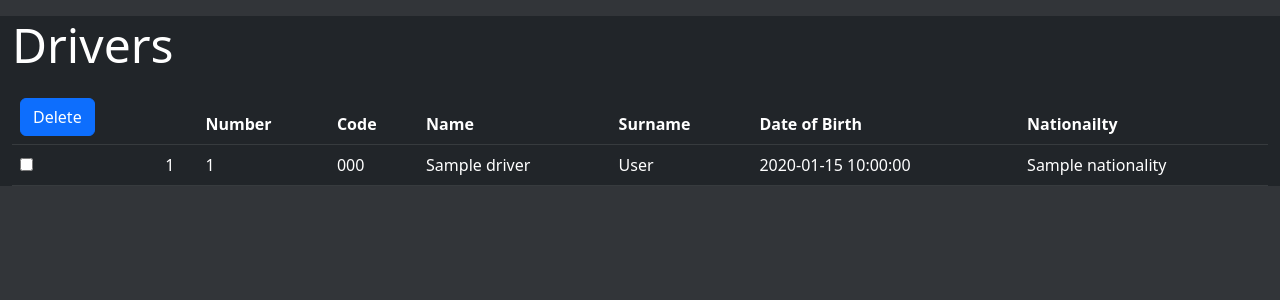
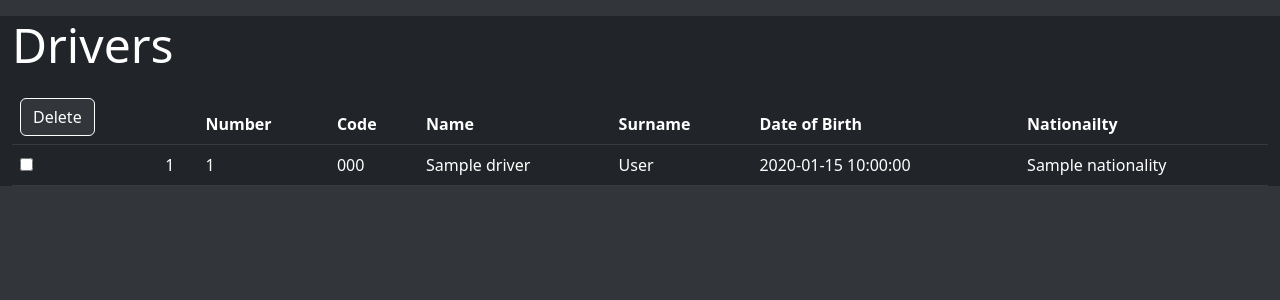
Before and after one commit to itudb2221/itudb2221, a Flask app: template templates/drivers.html in a window 1280 px wide. Shown: the part 56-356 px from the top of the page. Run offline with Flask 2, Linux system fonts and the light colour scheme; the template is opened without the code that fills it: most values are stand-ins (such as "Sample title", 1, 10 or a date in 2020).

Commit message:
style change

```diff
--- a/static/style.css
+++ b/static/style.css
@@ -36,3 +36,17 @@ body {
 .nav-item:hover {
     background-color: #323539;
 }
+
+
+.btn-primary{
+    --bs-btn-color:#fff;
+    --bs-btn-bg:#323539;
+    --bs-btn-border-color:#fff;
+    --bs-btn-hover-color:#fff;
+    --bs-btn-hover-bg:#4a5860;
+    --bs-btn-hover-border-color:#fff;
+}
+
+.label {
+    color: #fff;
+}
```
